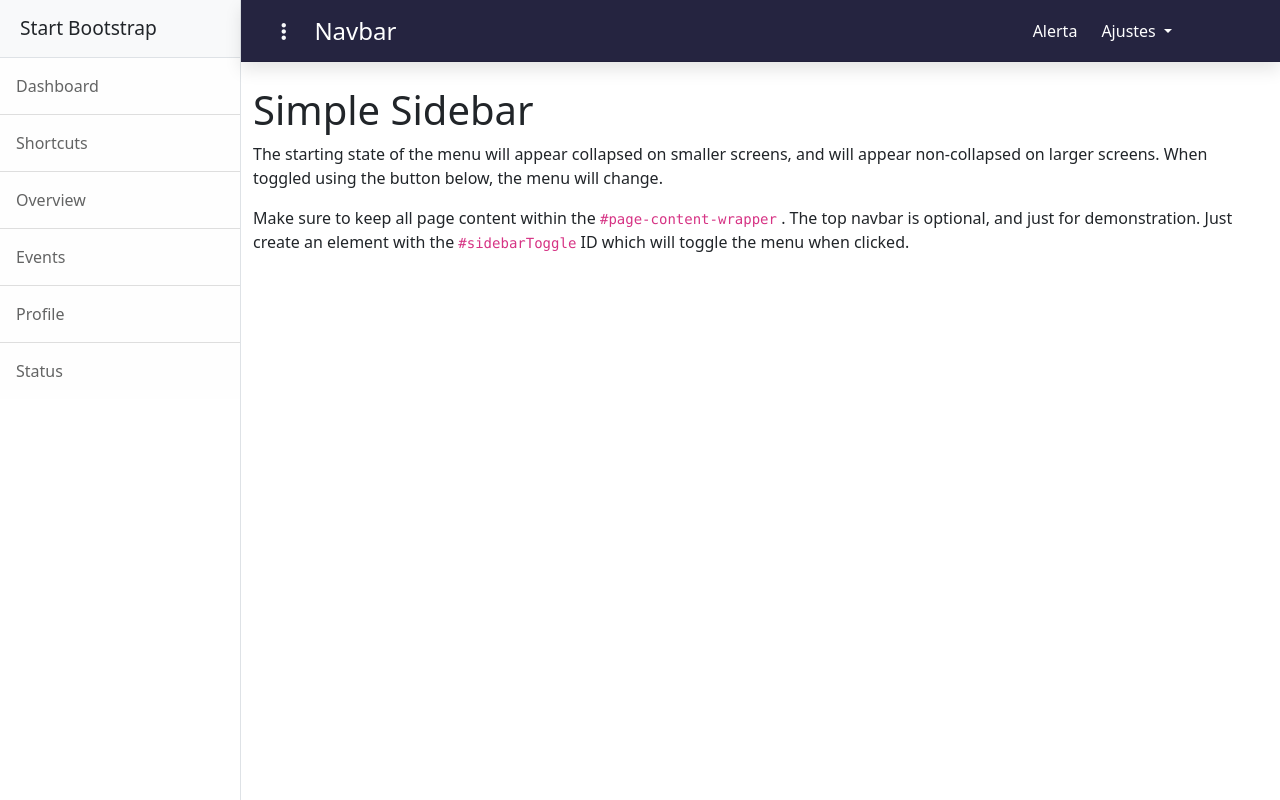
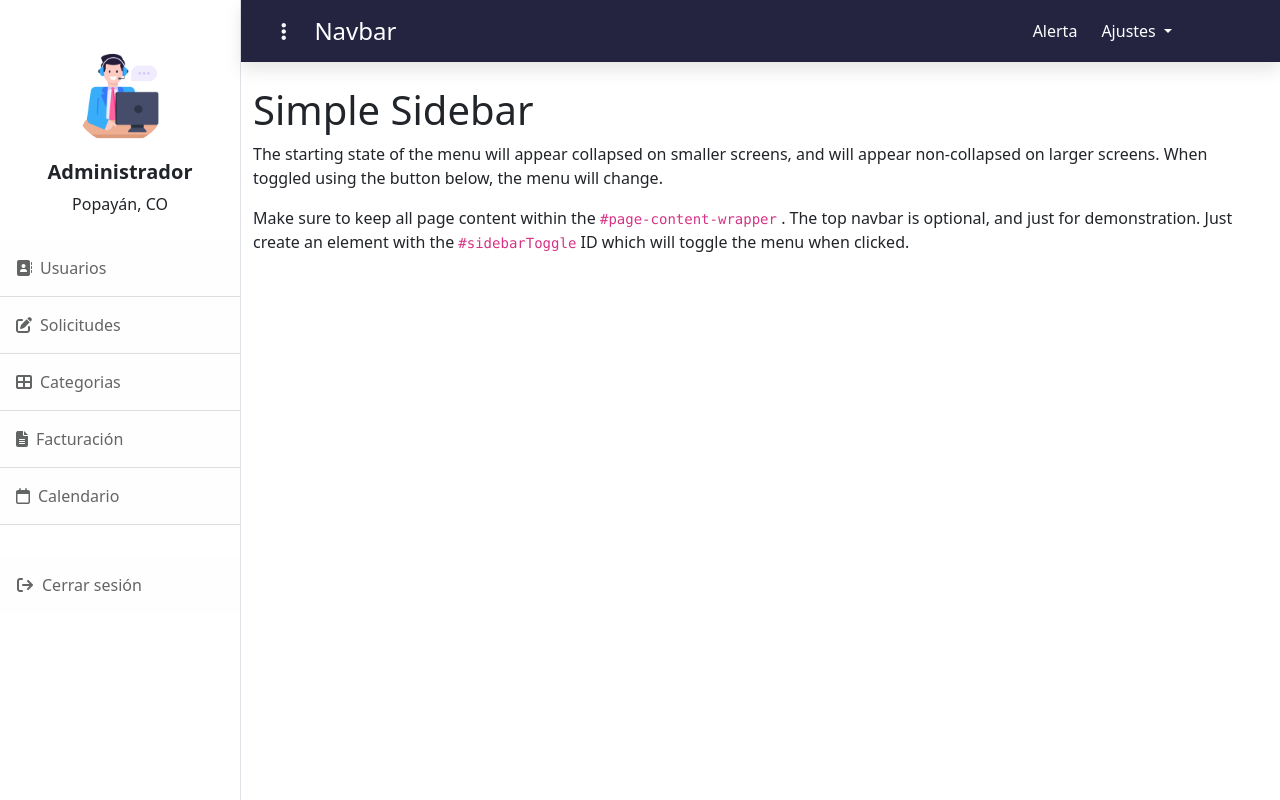
Before and after one commit to vanegasledezma/Proyect_1, a plain HTML site: page user/home.html in a window 1280 px wide. Drawn offline with nearby package versions, Linux system fonts and the light colour scheme.

Commit message:
Sidebar
- Se modifico Sidebar y las opciones
- Se agregó el icono de imagen de perfil
- Se agregaron iconos a las opciones en los Sidebar

```diff
--- a/user/home.html
+++ b/user/home.html
@@ -26,14 +26,39 @@
     <div class="d-flex" id="wrapper">
         <!-- Sidebar-->
         <div class="border-end bg-white" id="sidebar-wrapper">
-            <div class="sidebar-heading border-bottom bg-light">Start Bootstrap</div>
+
             <div class="list-group list-group-flush">
-                <a class="list-group-item list-group-item-action list-group-item-light p-3" href="#!">Dashboard</a>
-                <a class="list-group-item list-group-item-action list-group-item-light p-3" href="#!">Shortcuts</a>
-                <a class="list-group-item list-group-item-action list-group-item-light p-3" href="#!">Overview</a>
-                <a class="list-group-item list-group-item-action list-group-item-light p-3" href="#!">Events</a>
-                <a class="list-group-item list-group-item-action list-group-item-light p-3" href="#!">Profile</a>
-                <a class="list-group-item list-group-item-action list-group-item-light p-3" href="#!">Status</a>
+                <div class="side-inner text-center">
+                    <div class="perfil pb-4">
+                        <img src="../img/remote.png" alt="Image" class="img-fluid">
+                        <h4 class="name lead fw-semibold">Administrador</h4>
+                        <span class="country">Popayán, CO</span>
+                    </div>
+
+                </div>
+
+                <a class="list-group-item list-group-item-action list-group-item-light p-3 ml-4" href="#!">
+                    <i class="fa-solid fa-address-book fa-icon"></i>Usuarios
+                </a>
+                <a class="list-group-item list-group-item-action list-group-item-light p-3" href="#!">
+                    <i class="fa-solid fa-pen-to-square fa-icon"></i>Solicitudes
+                </a>
+                <a class="list-group-item list-group-item-action list-group-item-light p-3" href="#!">
+                    <i class="fa-solid fa-table-cells-large fa-icon"></i>Categorias
+                </a>
+                <a class="list-group-item list-group-item-action list-group-item-light p-3" href="#!">
+                    <i class="fa-solid fa-file-lines fa-icon"></i>Facturación
+                </a>
+
+                <a class="list-group-item list-group-item-action list-group-item-light p-3" href="#!">
+                    <i class="fa-regular fa-calendar fa-icon"></i>Calendario
+                </a>
+                <div class="p-3">
+
+                </div>
+                <a class="list-group-item list-group-item-action list-group-item-light p-3" href="#!">
+                    <i class="fa-solid fa-arrow-right-from-bracket fa-icon"></i>Cerrar sesión
+                </a>
             </div>
         </div>
         <div id="page-content-wrapper">
```
Also changed, not shown: css/home.css, css/index.css (line endings or trailing spaces).
